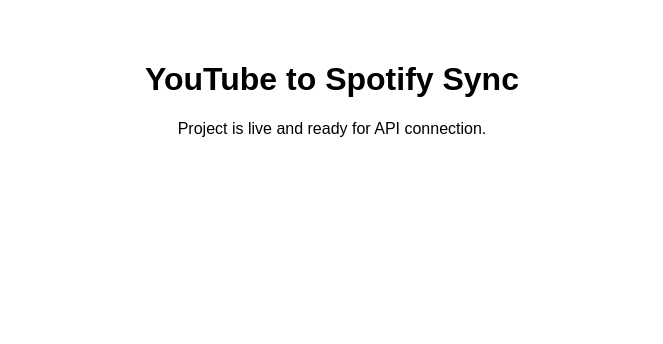
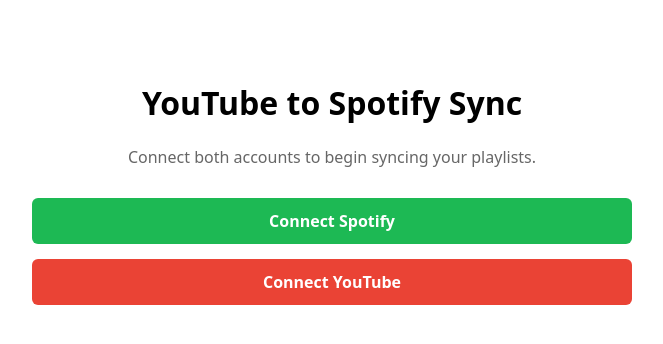
Before and after one commit to Sohaibahmadu/YouTube-to-Spotify-Playlist-Sync, a Next.js app: page / in a window 1280 px wide. Shown: the top 344 px of the page, without its empty margins (308-971 px from the left). Built offline with nearby package versions, Linux system fonts and the light colour scheme.

Commit message:
Enhance Home component with connection links

```diff
--- a/pages/index.js
+++ b/pages/index.js
@@ -1,8 +1,49 @@
+import { useRouter } from 'next/router';
+
 export default function Home() {
+  const router = useRouter();
+  const { spotify_connected, google_connected } = router.query;
+
   return (
-    <main style={{ padding: '2rem', fontFamily: 'sans-serif', textAlign: 'center' }}>
+    <main style={{ maxWidth: '600px', margin: '40px auto', padding: '20px', fontFamily: 'system-ui, sans-serif', textAlign: 'center' }}>
       <h1>YouTube to Spotify Sync</h1>
-      <p>Project is live and ready for API connection.</p>
+      <p style={{ color: '#666' }}>Connect both accounts to begin syncing your playlists.</p>
+
+      <div style={{ display: 'flex', flexDirection: 'column', gap: '15px', marginTop: '30px' }}>
+        <a
+          href="/api/auth/spotify"
+          style={{
+            padding: '12px 20px',
+            backgroundColor: '#1DB954',
+            color: '#fff',
+            textDecoration: 'none',
+            borderRadius: '6px',
+            fontWeight: 'bold'
+          }}
+        >
+          {spotify_connected ? '✓ Spotify Connected' : 'Connect Spotify'}
+        </a>
+
+        <a
+          href="/api/auth/google"
+          style={{
+            padding: '12px 20px',
+            backgroundColor: '#EA4335',
+            color: '#fff',
+            textDecoration: 'none',
+            borderRadius: '6px',
+            fontWeight: 'bold'
+          }}
+        >
+          {google_connected ? '✓ YouTube (Google) Connected' : 'Connect YouTube'}
+        </a>
+      </div>
+
+      {(spotify_connected || google_connected) && (
+        <p style={{ marginTop: '25px', color: '#16a34a', fontWeight: 'bold' }}>
+          Authentication successful!
+        </p>
+      )}
     </main>
   );
 }
```
